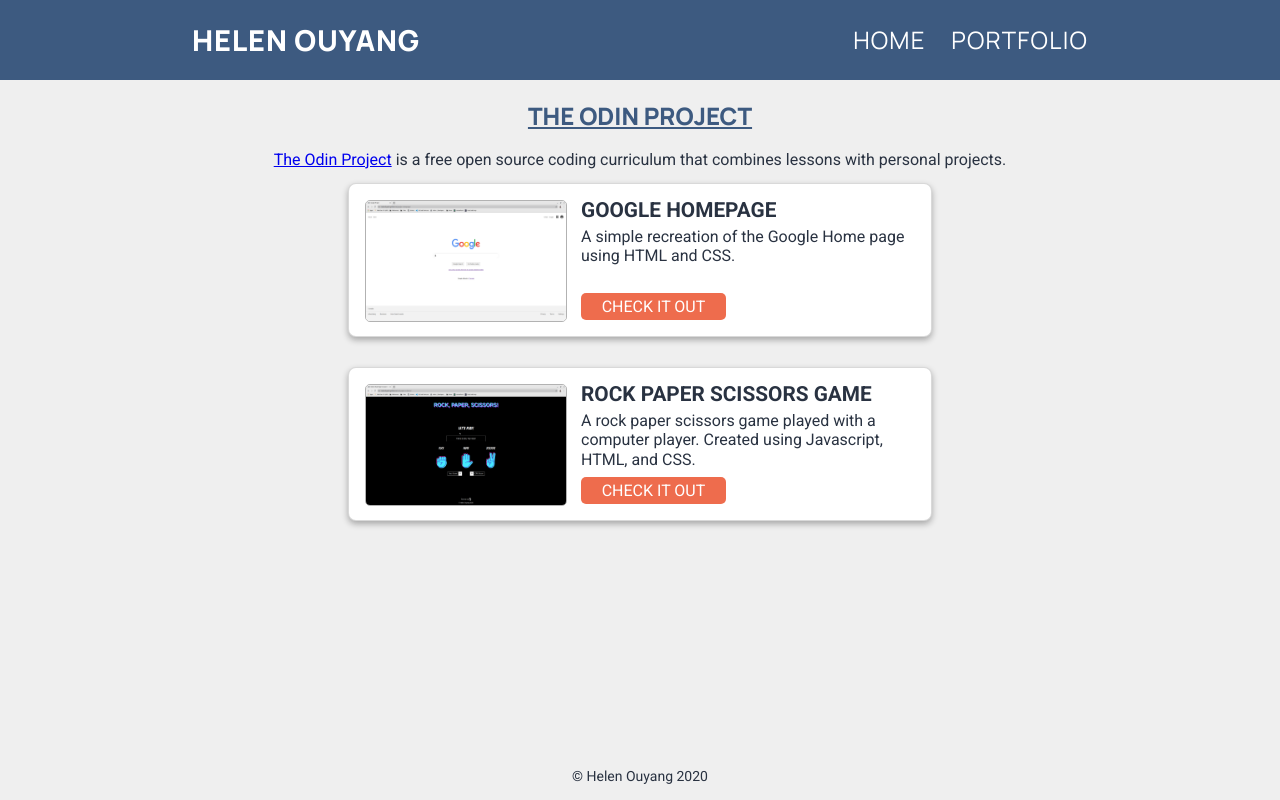
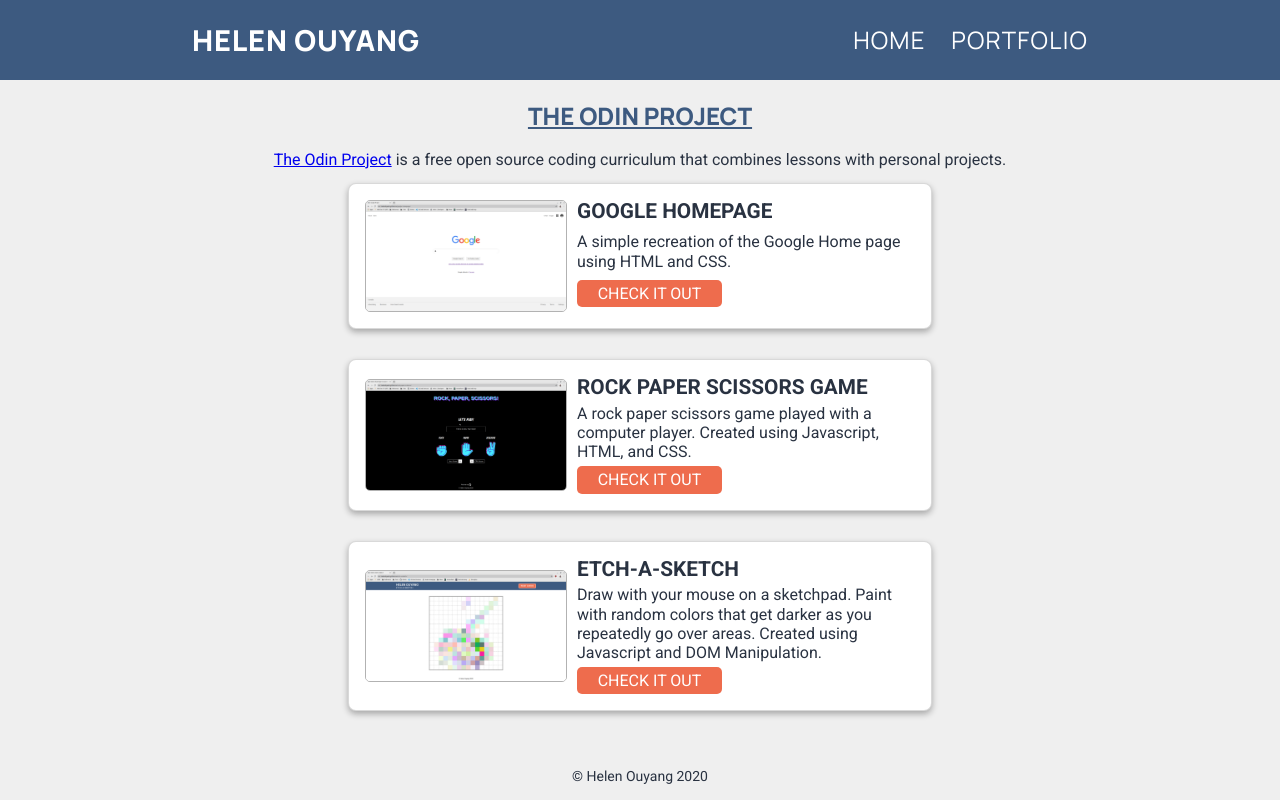
Before and after one commit to helenohyeah/helenohyeah.github.io, a plain HTML site: page portfolio.html in a window 1280 px wide. Drawn offline with Linux system fonts and the light colour scheme.

Commit message:
Added etch-a-sketch project.

```diff
--- a/Styles/style.css
+++ b/Styles/style.css
@@ -203,47 +203,50 @@
 
 .block {
     width: 550px;
-    height: 120px;
+    height: auto;
     border: 0.5px solid rgba(0,0,0,.15);
     border-radius: 8px;
     box-shadow: 0 3px 6px rgba(0,0,0,.30);
     margin: 15px 15px;
     padding: 1em 1em;
     display: grid;
-    grid-template-columns: 200px 1em auto;
-    grid-template-rows: 1.7em auto 1.7em;
+    grid-template-columns: 200px auto;
+    grid-template-rows: auto auto auto;
+    gap: 5px 12px;
     background: #fff;
 }
 
 .block .img {
     grid-column: 1 / 2;
     grid-row: 1 / 4;
+    align-self: center;
 }
 
 .block img {
     display: block;
-    height: 100%;
-    width: 100%;
+    height: auto;
+    width: 200px;
     border: 1px solid rgba(0,0,0,.30);
     border-radius: 5px;
 }
 
 .block h3 {
-    grid-column: 3 / 4;
+    grid-column: 2 / 3;
     grid-row: 1 / 2;
     text-transform: uppercase;
     font-size: 1.3em;
+    line-height: 1.1em;
     font-weight: bold;
 }
 
 .block p {
-    grid-column: 3 / 4;
+    grid-column: 2 / 3;
     grid-row: 2 / 3;
     line-height: 1.2;
 }
 
 a.check-cta {
-    grid-column: 3 / 4;
+    grid-column: 2 / 3;
     grid-row: 3 / 4;
     background: #ee6c4d;
     text-align: center;
@@ -251,6 +254,7 @@
     text-transform: uppercase;
     color: #fff;
     max-width: 125px;
+    height: 1.7em;
     line-height: 1.7em;
     padding: 0 10px;
     border-radius: 5px;
--- a/portfolio.html
+++ b/portfolio.html
@@ -53,6 +53,12 @@
             <p class="description">A rock paper scissors game played with a computer player. Created using Javascript, HTML, and CSS.</p>
             <a class="check-cta" href="https://helenohyeah.github.io/rock-paper-scissors/" target="_blank">Check it out</a>
         </div>
+        <div class="block">
+            <div class="img"><a href="https://helenohyeah.github.io/etch-a-sketch/" target="_blank"><img src="Images/etch-a-sketch-1920x1055.png" alt="Screenshot of an etch-a-sketch game"></a></div>
+            <h3 class="title">Etch-A-Sketch</h3>
+            <p class="description">Draw with your mouse on a sketchpad. Paint with random colors that get darker as you repeatedly go over areas. Created using Javascript and DOM Manipulation.</p>
+            <a class="check-cta" href="https://helenohyeah.github.io/etch-a-sketch/" target="_blank">Check it out</a>
+        </div>
     <!-- Placeholder for future projects
     <div class="block">
         <div class="img"></div>
```
Also changed, not shown: Images/etch-a-sketch-1920x1055.png (added).
